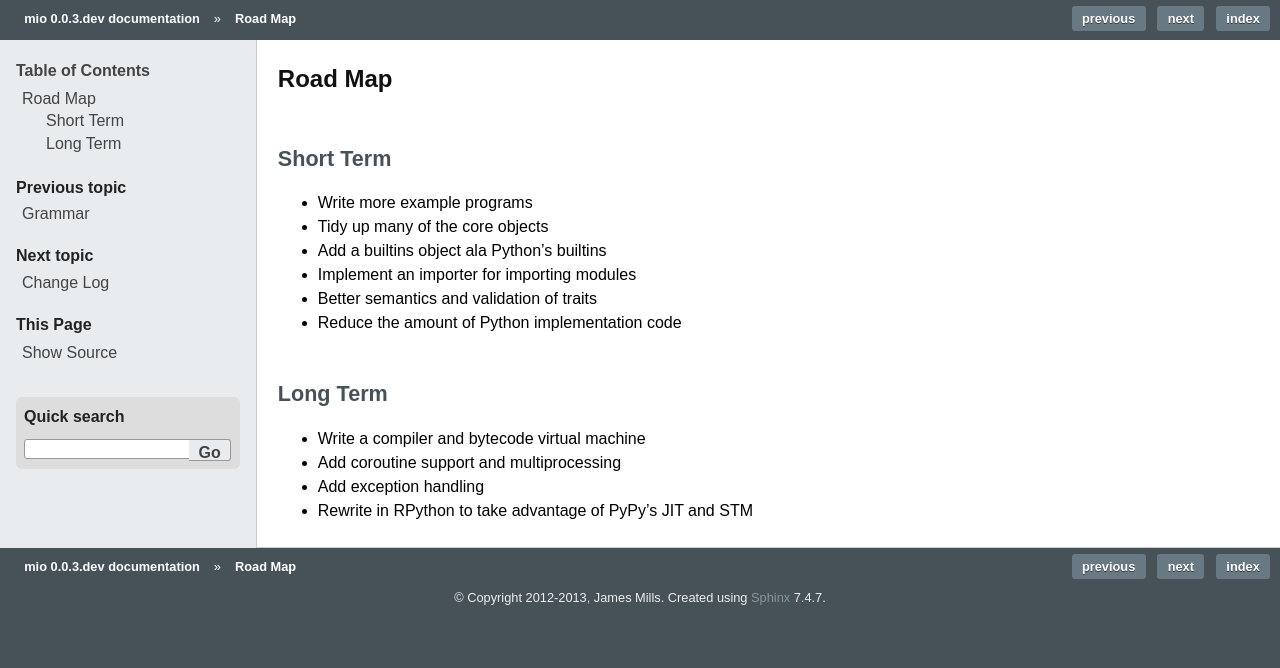
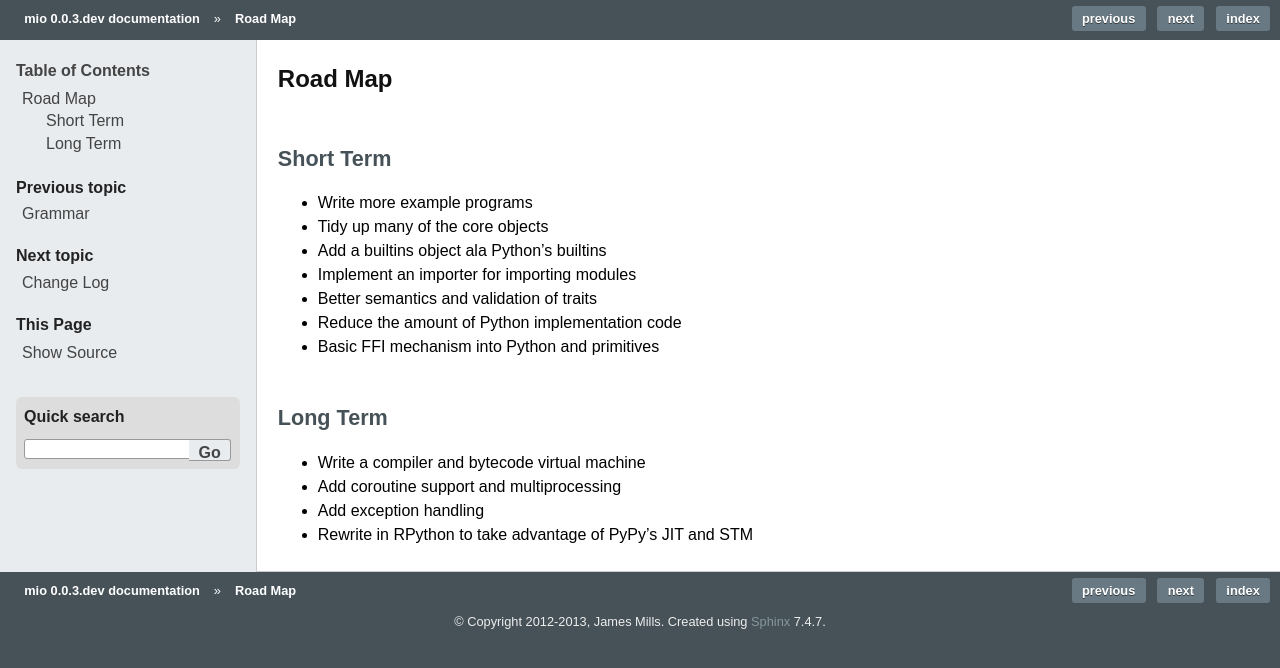
Before and after one commit to prologic/mio, a Sphinx documentation site: the page built from docs/source/roadmap.rst, in a window 1280 px wide. Shown: the top 668 px of the page. Built offline with Sphinx 7.4.7, drawn with Linux system fonts in a browser that asks for light colours.

Commit message:
Updated roadmap

```diff
--- a/docs/source/roadmap.rst
+++ b/docs/source/roadmap.rst
@@ -11,6 +11,7 @@ Short Term
 - Implement an importer for importing modules
 - Better semantics and validation of traits
 - Reduce the amount of Python implementation code
+- Basic FFI mechanism into Python and primitives
 
 
 Long Term
```
